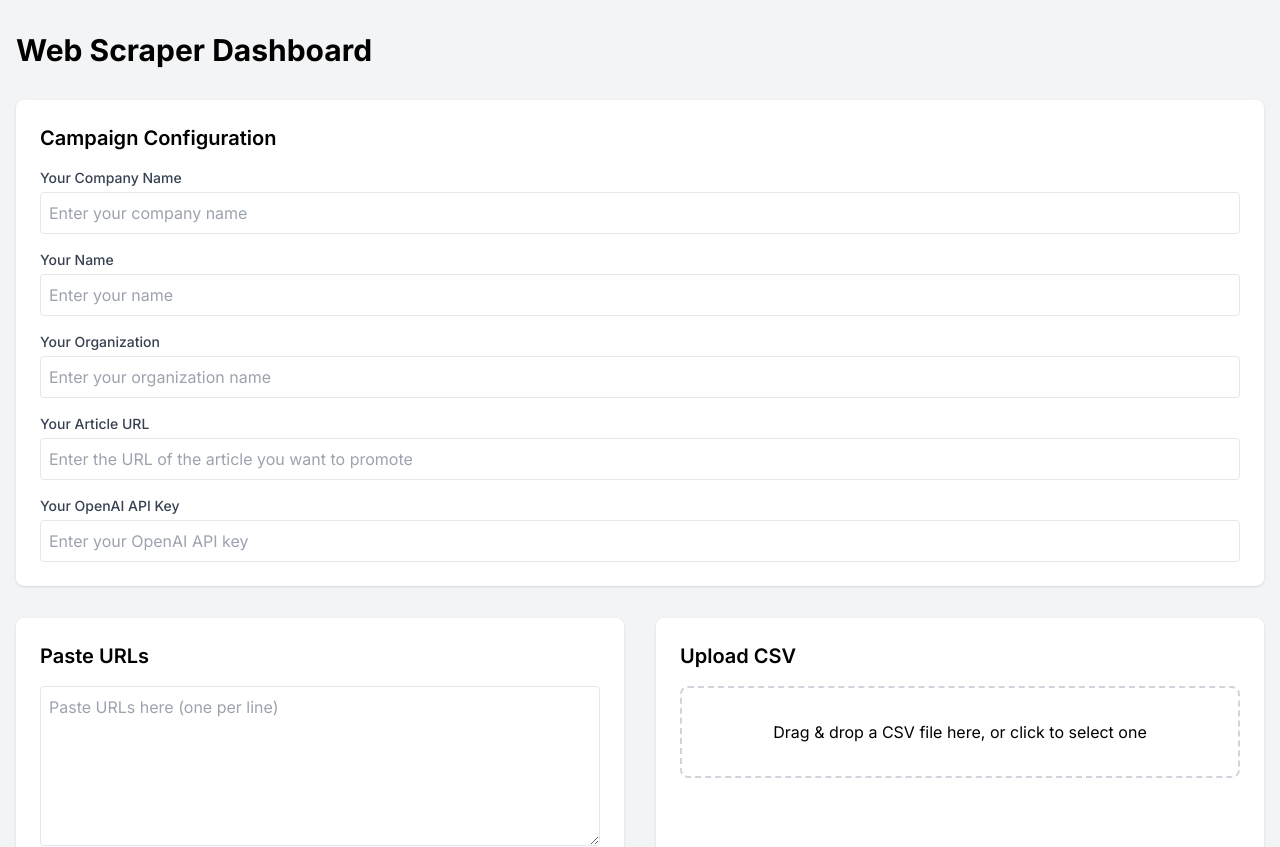
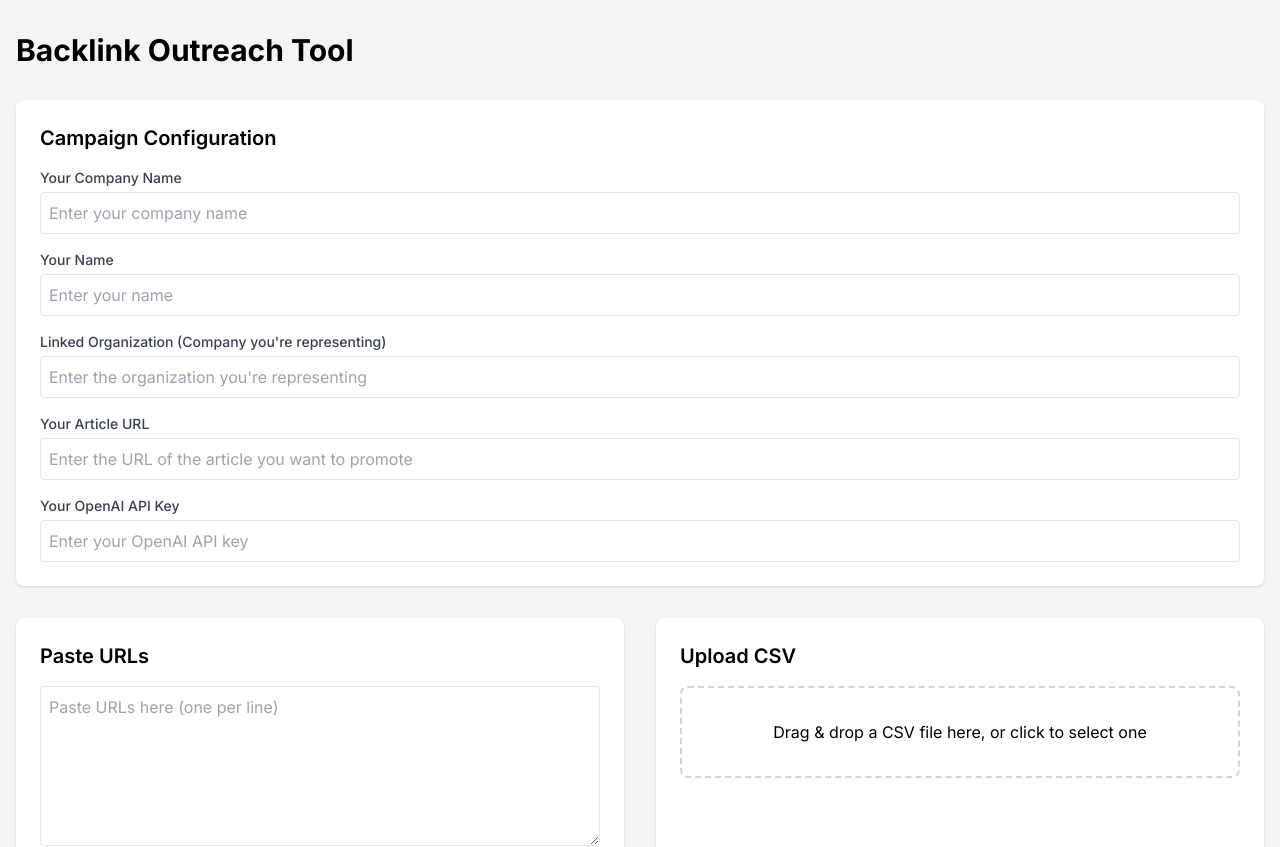
Before and after one commit to chrisatomicleap/backlinker, a Next.js app in the folder frontend/: page / in a window 1280 px wide. Shown: the top 847 px of the page. Built offline with nearby package versions, Linux system fonts and the light colour scheme.

Commit message:
Updated title to Backlink Outreach Tool and clarified organization field

```diff
--- a/frontend/app/page.tsx
+++ b/frontend/app/page.tsx
@@ -170,7 +170,7 @@ export default function Home() {
 
   return (
     <div className="container mx-auto px-4 py-8">
-      <h1 className="text-3xl font-bold mb-8">Web Scraper Dashboard</h1>
+      <h1 className="text-3xl font-bold mb-8">Backlink Outreach Tool</h1>
 
       {/* Error Display */}
       {error && (
@@ -222,7 +222,7 @@ export default function Home() {
           </div>
           <div>
             <label htmlFor="userOrganization" className="block text-sm font-medium text-gray-700 mb-1">
-              Your Organization
+              Linked Organization (Company you're representing)
             </label>
             <input
               type="text"
@@ -230,7 +230,7 @@ export default function Home() {
               value={userOrganization}
               onChange={(e) => setUserOrganization(e.target.value)}
               className="w-full p-2 border rounded focus:ring-2 focus:ring-blue-500 focus:border-blue-500"
-              placeholder="Enter your organization name"
+              placeholder="Enter the organization you're representing"
               required
             />
           </div>
```
